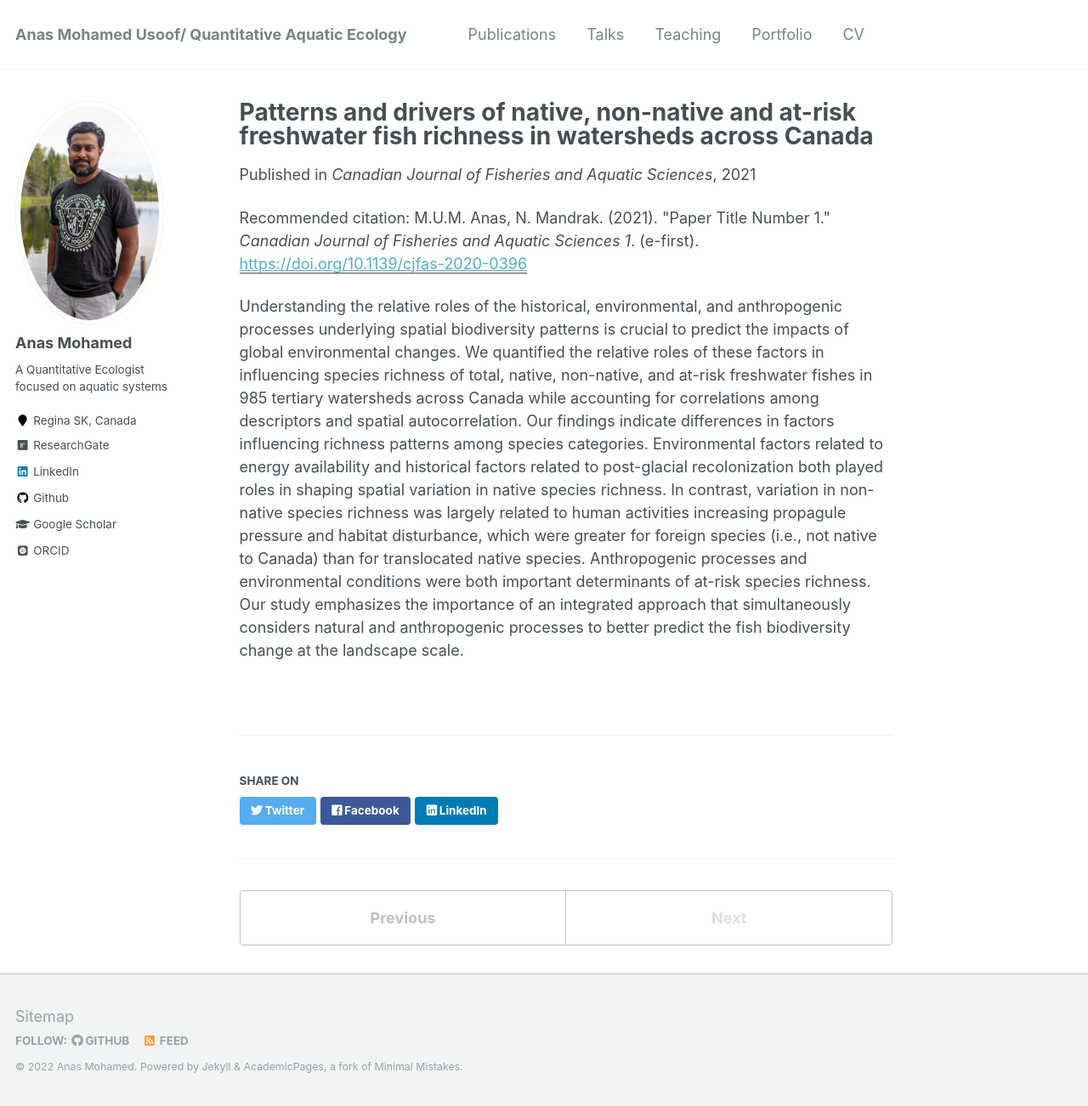
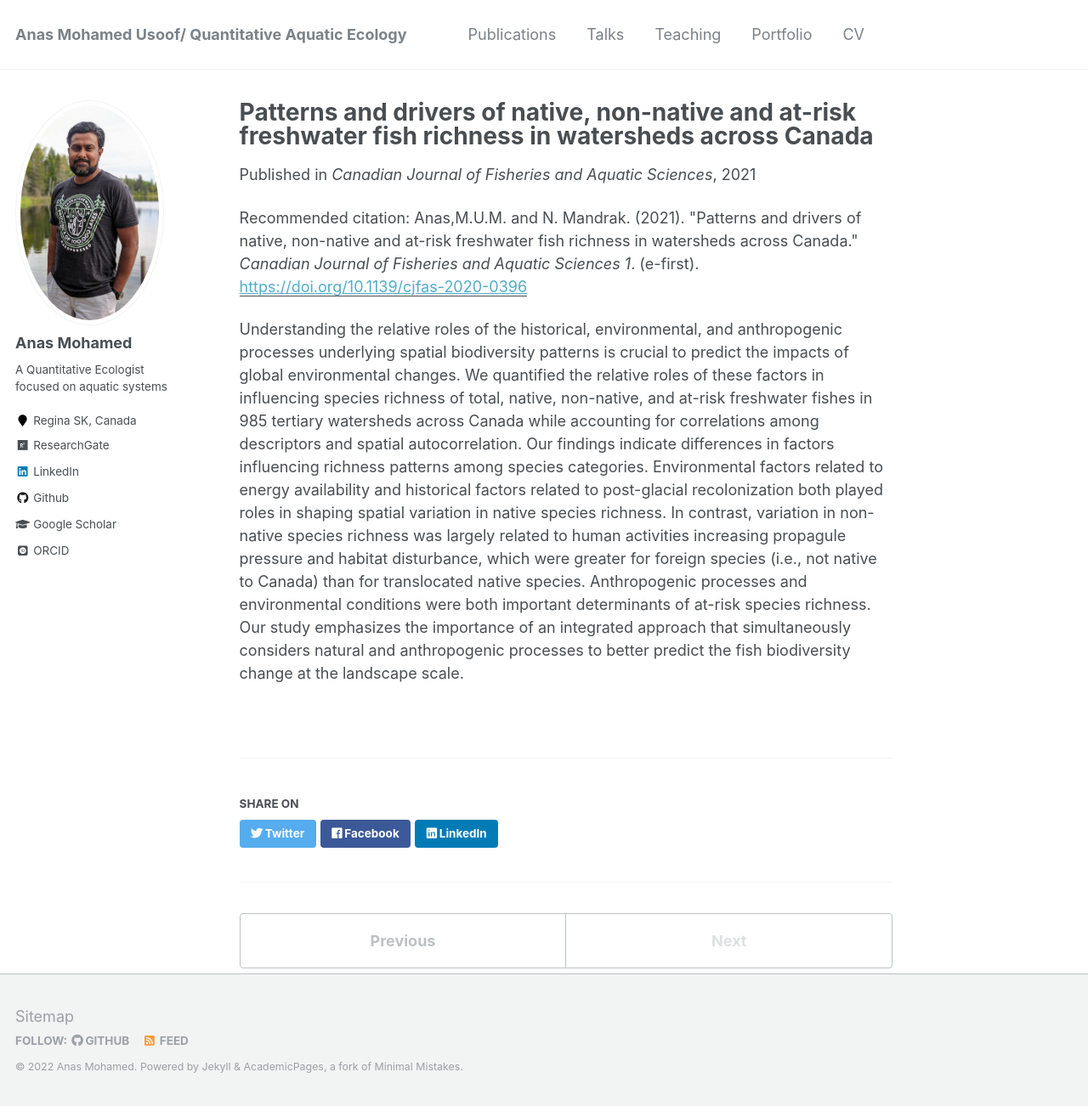
Before and after one commit to AnasMUM/AnasMUM.github.io, a Jekyll site: the page built from _publications/2009-10-01-paper-title-number-1.md, in a window 1280 px wide and 1302 px high. Shown: the whole window at 85% size. Built offline with Jekyll 4.4.1, drawn with Linux system fonts in a browser that asks for light colours; some web fonts are replaced.

Commit message:
Update 2009-10-01-paper-title-number-1.md

```diff
--- a/_publications/2009-10-01-paper-title-number-1.md
+++ b/_publications/2009-10-01-paper-title-number-1.md
@@ -6,6 +6,6 @@ excerpt: 'This paper quantifies the relative importance of environmental, histor
 date: 2021-10-08
 venue: 'Canadian Journal of Fisheries and Aquatic Sciences'
 paperurl: 'https://doi.org/10.1139/cjfas-2020-0396'
-citation: 'M.U.M. Anas, N. Mandrak. (2021). &quot;Paper Title Number 1.&quot; <i>Canadian Journal of Fisheries and Aquatic Sciences 1</i>. (e-first).'
+citation: 'Anas,M.U.M. and N. Mandrak. (2021). &quot;Patterns and drivers of native, non-native and at-risk freshwater fish richness in watersheds across Canada.&quot; <i>Canadian Journal of Fisheries and Aquatic Sciences 1</i>. (e-first).'
 ---
 Understanding the relative roles of the historical, environmental, and anthropogenic processes underlying spatial biodiversity patterns is crucial to predict the impacts of global environmental changes. We quantified the relative roles of these factors in influencing species richness of total, native, non-native, and at-risk freshwater fishes in 985 tertiary watersheds across Canada while accounting for correlations among descriptors and spatial autocorrelation. Our findings indicate differences in factors influencing richness patterns among species categories. Environmental factors related to energy availability and historical factors related to post-glacial recolonization both played roles in shaping spatial variation in native species richness. In contrast, variation in non-native species richness was largely related to human activities increasing propagule pressure and habitat disturbance, which were greater for foreign species (i.e., not native to Canada) than for translocated native species. Anthropogenic processes and environmental conditions were both important determinants of at-risk species richness. Our study emphasizes the importance of an integrated approach that simultaneously considers natural and anthropogenic processes to better predict the fish biodiversity change at the landscape scale.
```
